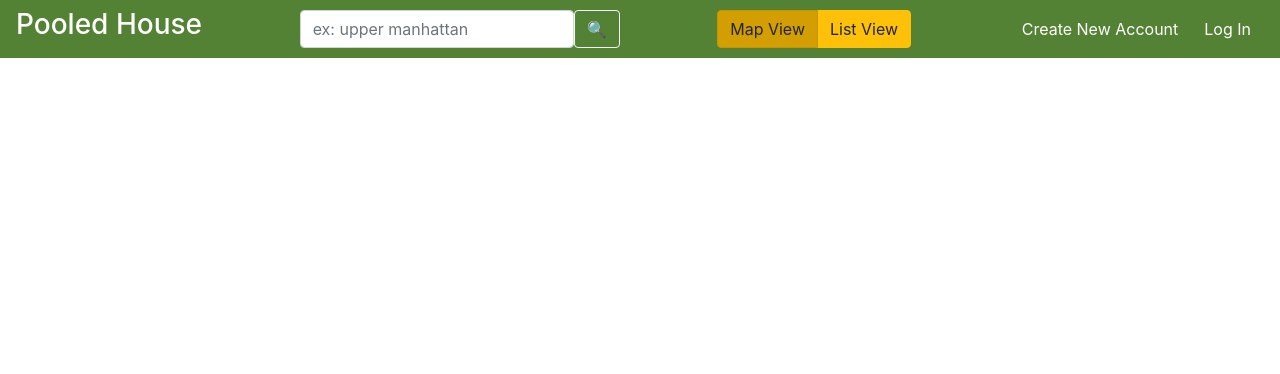
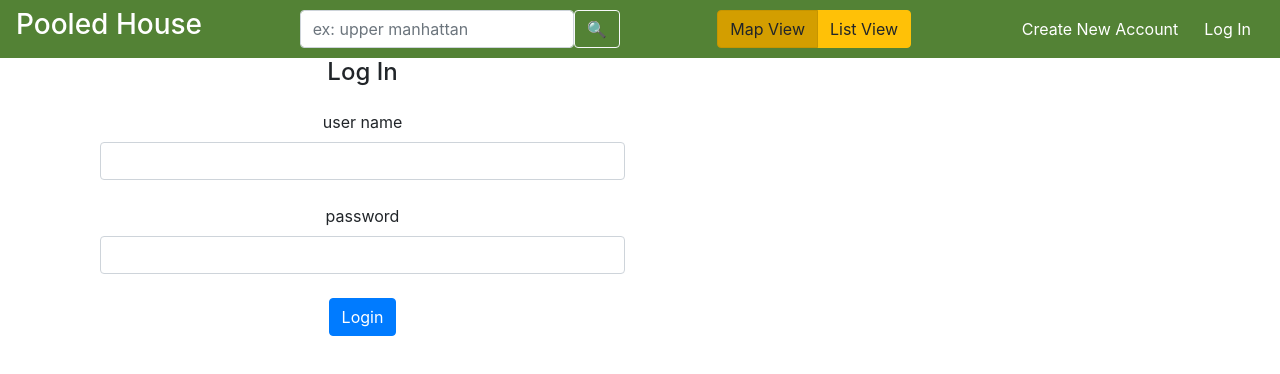
Before and after one commit to FarhanHyder/PooledHouse, a React (Create React App) app in the folder front-end/: page / in a window 1280 px wide. Shown: the top 374 px of the page. Built offline with nearby package versions, Linux system fonts and the light colour scheme.

Commit message:
added Login component

```diff
--- a/front-end/src/App.js
+++ b/front-end/src/App.js
@@ -1,6 +1,6 @@
 import React, { Component } from 'react';
 import './App.css';
-
+import Login from './Login/Login.js';
 // react-bootstrap
 import Navbar from 'react-bootstrap/Navbar'
 import Form from 'react-bootstrap/Form'
@@ -9,6 +9,7 @@ import Button from 'react-bootstrap/Button'
 import ButtonToolbar from 'react-bootstrap/ButtonToolbar'
 import ToggleButtonGroup from 'react-bootstrap/ToggleButtonGroup'
 import ToggleButton from 'react-bootstrap/ToggleButton'
+import Container from 'react-bootstrap/Container'
 
 class App extends Component {
   render() {
@@ -38,6 +39,11 @@ class App extends Component {
 
       </Navbar>
 
+      <Container>
+        <Login>
+
+        </Login>
+      </Container>
       </div>
     );
   }
--- /dev/null
+++ b/front-end/src/Login/Login.js
@@ -0,0 +1,35 @@
+import React from 'react';
+import {Container, Row, Col, Button} from 'react-bootstrap';
+
+const LoginPage = () => {
+    return(
+        <Container>
+            <Row>
+                <Col md="6">
+                    <form>
+                        <p className ="h4 text-center mb-4">Log In</p>
+                        <label className="grey-text">user name</label>
+                        <input
+                        type="username"
+                        id=""
+                        className="form-control"
+                        />
+                        <br />
+                        <label>password</label>
+                        <input
+                        type="password"
+                        id=""
+                        className="form-control"
+                        />
+                        <div className= "text-center mt-4">
+                            <Button color="indigo" type="submit">Login</Button>
+                        </div>
+                    </form>
+                </Col>
+            </Row>
+        </Container>
+    );
+
+};
+
+export default LoginPage;
```
Also changed, not shown: front-end/src/Login/Login.css (added).
